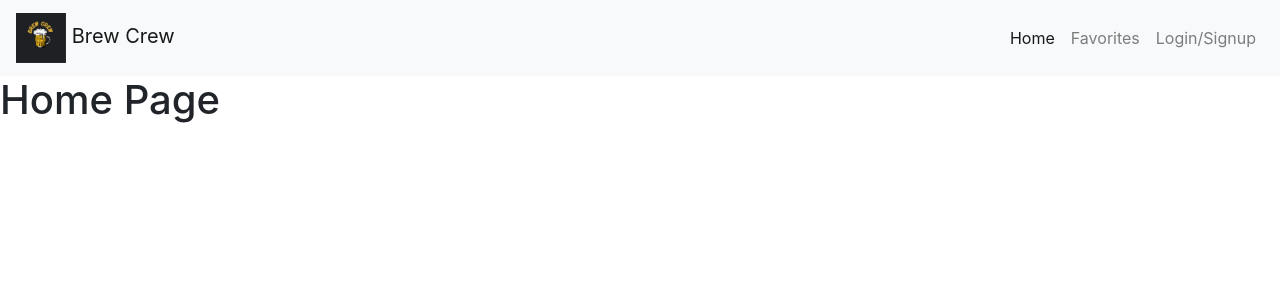
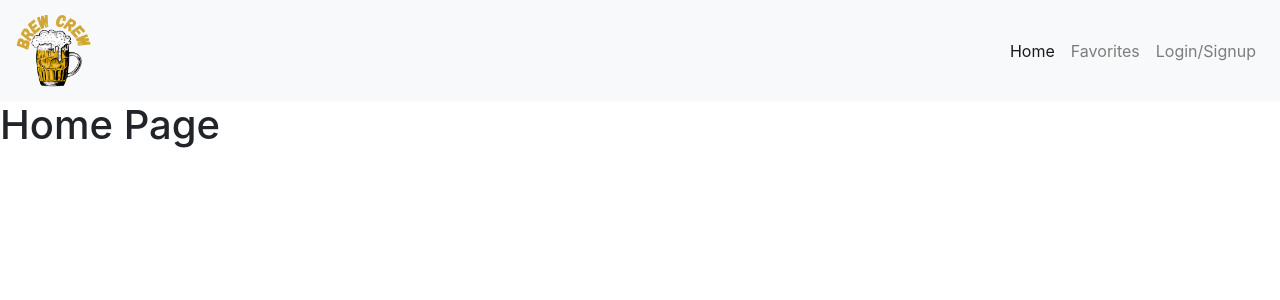
Before and after one commit to Msas12/brew-crew, a React (Create React App) app in the folder client/: page / in a window 1280 px wide. Shown: the top 300 px of the page. Built offline with nearby package versions, Linux system fonts and the light colour scheme.

Commit message:
fixed logo

```diff
--- a/client/src/components/Navbar/index.js
+++ b/client/src/components/Navbar/index.js
@@ -8,8 +8,7 @@ function NavTabs() {
   return (
     <Navbar bg="light" expand="lg">
       <Navbar.Brand as={Link} to="/">
-        <img src="imgs/brewcrew.png" alt="brand icon" width="50" height="50" />{" "}
-        Brew Crew
+        <img src="imgs/brewcrew.png" alt="brand icon" width="75" height="75" />{" "}
       </Navbar.Brand>
 
       <Navbar.Toggle aria-controls="basic-navbar-nav" />
```
Also changed, not shown: client/public/imgs/brewcrew.png, 1 other file (tests, documents, lock files or other folders).
